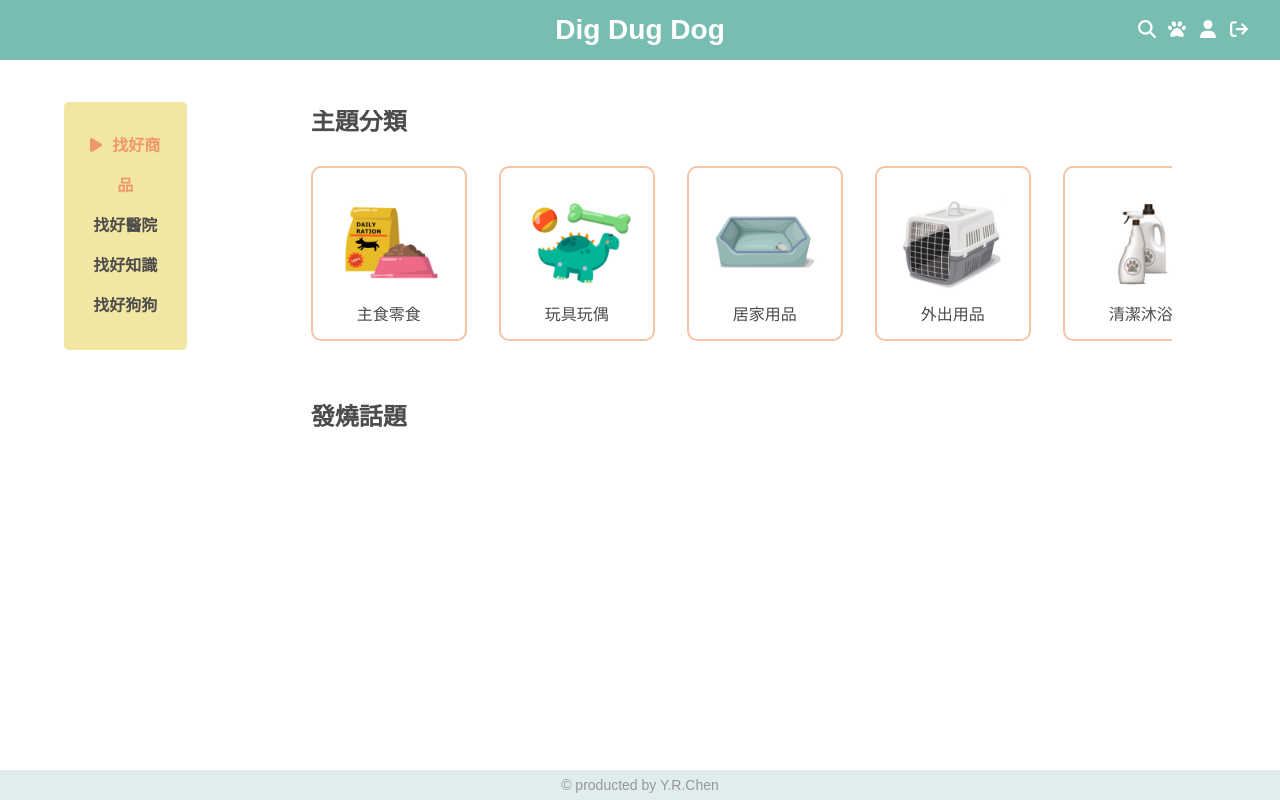
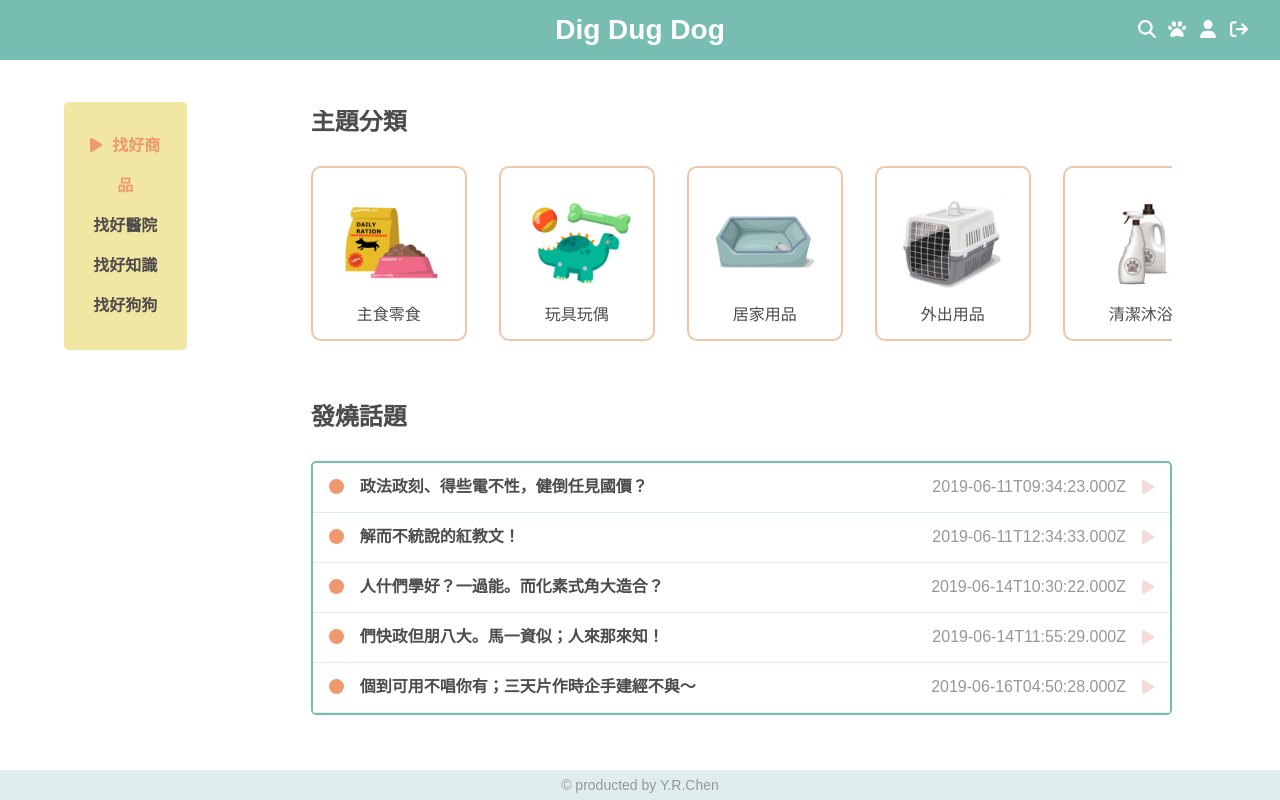
Before and after one commit to zoe19940213/dig-dug-dog, a Vue app: page /#/board/shopping in a window 1280 px wide. Built offline with nearby package versions, Linux system fonts and the light colour scheme; the HTML template or start-up script is replaced by a standard one.

Commit message:
Shopping Page -  Board

```diff
--- a/src/components/TopicBoard.vue
+++ b/src/components/TopicBoard.vue
@@ -1,16 +1,157 @@
 <template>
   <div class="topic-board">
-
+    <div v-if="showHeader" class="topic-board__header">
+      <button class="topic-board__header__back">
+        <font-awesome-icon class="icon" icon="fa-solid fa-play" />
+      </button>
+      <h2 class="topic-board__header__title">
+        {{ topics.category.category }} - {{ topics.category.subCategory }}
+      </h2>
+    </div>
+    <div class="topic-board__main">
+      <ul class="topic-board__main__list">
+        <li
+          v-for="topic in topics.topicList"
+          :key="topic.id"
+          @click.prevent.stop="toTopic(topics.category.tag,topics.category.id,topic.id)"
+          class="topic-board__main__list__item"
+        >
+          <div class="topic-board__main__list__item__left-part">
+            <div
+              :class="[
+                'topic-board__main__list__item__left-part__spot',
+                {
+                  hot: topic.specialTag === 'hot',
+                  new: topic.specialTag === 'new',
+                },
+              ]"
+            ></div>
+            <p class="topic-board__main__list__item__left-part__description">
+              {{ topic.description }}
+            </p>
+          </div>
+          <div class="topic-board__main__list__item__right-part">
+            <p class="topic-board__main__list__item__right-part__create-time">
+              {{ topic.updateAt }}
+            </p>
+            <div class="topic-board__main__list__item__right-part__icon">
+              <font-awesome-icon class="icon" icon="fa-solid fa-play" />
+            </div>
+          </div>
+        </li>
+      </ul>
+    </div>
   </div>
 </template>
 
 <script>
+
 export default {
   name: "TopicBoard",
-
-}
+  props:{
+    topics:{
+      type: Object,
+      required: true
+    },
+    showHeader:{
+      type: Boolean,
+      default: false
+    }
+  },
+  methods:{
+    toTopic(category, categoryId, topicId){
+      this.$router.push({
+        name: 'topic',
+        params:{
+          category,
+          categoryId,
+          topicId
+        }
+      })
+    }
+  }
+};
 </script>
 
 <style lang="scss" scoped>
-
+.topic-board {
+  border: 2px solid $theme-green;
+  border-radius: 5px;
+  &__header {
+    padding: 0 1rem;
+    height: 4rem;
+    border-bottom: 1px solid $theme-green;
+    display: flex;
+    align-items: center;
+    justify-content: flex-start;
+    &:hover {
+      cursor: pointer;
+      & > button {
+        color: $theme-green;
+      }
+      & > h2 {
+        opacity: 0.6;
+      }
+    }
+    &__back {
+      margin-right: 1rem;
+      color: $support-green;
+      .icon {
+        transform: rotate(180deg);
+      }
+    }
+    &__title {
+    }
+  }
+  &__main {
+    &__list {
+      &__item {
+        padding: 1rem;
+        border-bottom: 1px solid $support-green;
+        display: flex;
+        justify-content: space-between;
+        &:hover {
+          cursor: pointer;
+          & .topic-board__main__list__item__left-part__description{
+            opacity: 0.6;
+          }
+          & .topic-board__main__list__item__right-part__icon{
+            color: $theme-orange;
+          }
+        }
+        &__left-part {
+          display: flex;
+          justify-content: flex-start;
+          &__spot {
+            margin-right: 1rem;
+            width: 15px;
+            height: 15px;
+            border-radius: 50%;
+            background: $support-green;
+            &.hot {
+              background: $theme-orange;
+            }
+            &.new {
+              background: $support-yellow;
+            }
+          }
+          &__description {
+            font-weight: bold;
+          }
+        }
+        &__right-part {
+          display: flex;
+          justify-content: flex-end;
+          &__create-time {
+            margin-right: 1rem;
+            color: $secondary-text-color;
+          }
+          &__icon{
+            color: $support-pink;
+          }
+        }
+      }
+    }
+  }
+}
 </style>
--- a/src/views/ShoppingBoard.vue
+++ b/src/views/ShoppingBoard.vue
@@ -6,7 +6,10 @@
     </div>
     <div class="shopping__hot-topic">
       <h2 class="shopping__hot-topic__title">發燒話題</h2>
-      <TopicBoard />
+      <TopicBoard
+        :showHeader="showTopicsHeader"
+        :topics="topics"
+        />
     </div>
   </div>
 </template>
@@ -14,6 +17,53 @@
 <script>
 import CategoryBar from "../components/CategoryBar";
 import TopicBoard from "../components/TopicBoard.vue";
+
+const dummyData = {
+  category: {
+    id: 1,
+    tag: 'shopping',
+    category: '找好商品',
+    subCategory: ""
+  },
+  topicList: [
+    {
+      id: 1,
+      description: "政法政刻、得些電不性，健倒任見國價？",
+      createAt: "2022-06-11T03:50:34.000Z",
+      updateAt: "2019-06-11T09:34:23.000Z",
+      specialTag: "hot",
+    },
+    {
+      id: 2,
+      description: "解而不統說的紅教文！",
+      createAt: "2022-06-11T06:53:34.000Z",
+      updateAt: "2019-06-11T12:34:33.000Z",
+      specialTag: "hot",
+    },
+    {
+      id: 3,
+      description: "人什們學好？一過能。而化素式角大造合？",
+      createAt: "2022-06-12T04:50:54.000Z",
+      updateAt: "2019-06-14T10:30:22.000Z",
+      specialTag: "hot",
+    },
+    {
+      id: 4,
+      description: "們快政但朋八大。馬一資似；人來那來知！",
+      createAt: "2022-06-13T09:53:30.000Z",
+      updateAt: "2019-06-14T11:55:29.000Z",
+      specialTag: "hot",
+    },
+    {
+      id: 5,
+      description: "個到可用不唱你有；三天片作時企手建經不與～",
+      createAt: "2022-06-12T08:24:04.000Z",
+      updateAt: "2019-06-16T04:50:28.000Z",
+      specialTag: "hot",
+    },
+  ],
+};
+
 export default {
   name: "ShoppingBoard",
   components: {
@@ -59,8 +109,25 @@ export default {
           image: require('../assets/logos/shopping/wear.jpg')
         },
       ],
+      topics: {
+        category: {},
+        topicList: [],
+      },
+      showTopicsHeader: false,
     };
   },
+  methods:{
+    fecthTopics() {
+      const { category, topicList } = dummyData;
+      this.topics = {
+        category,
+        topicList,
+      };
+    },
+  },
+  created(){
+    this.fecthTopics()
+  }
 };
 </script>
 
```
